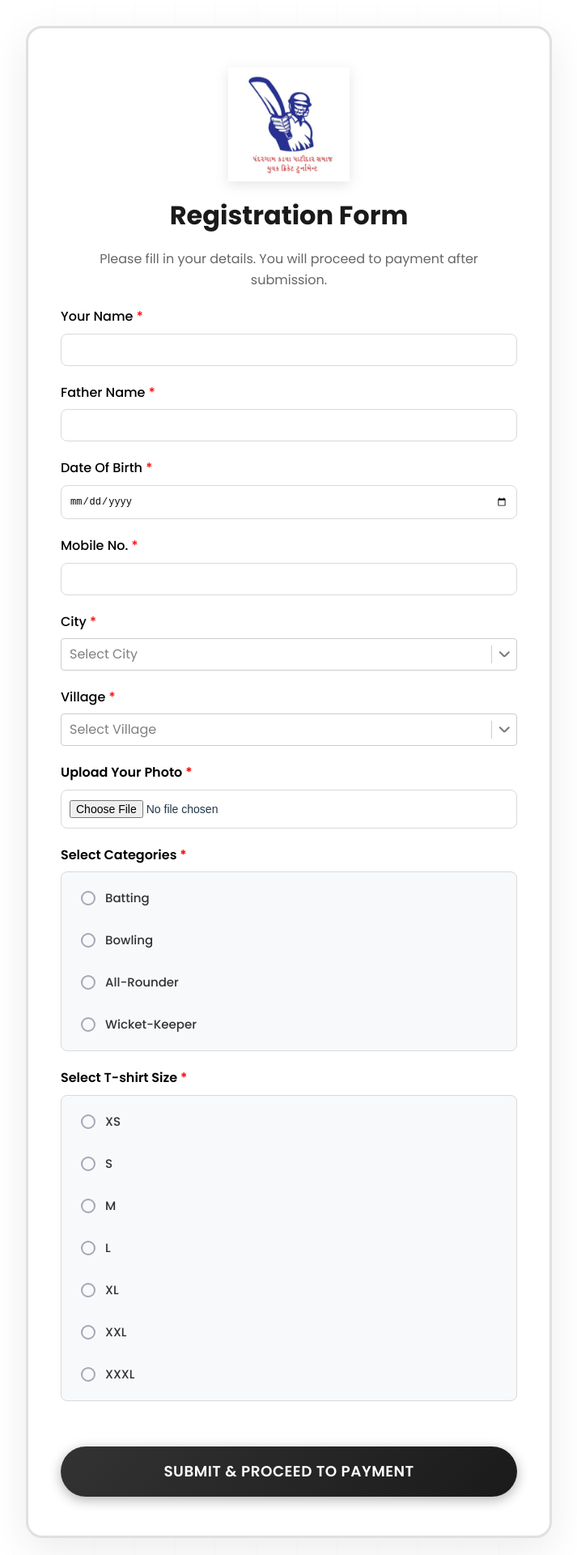
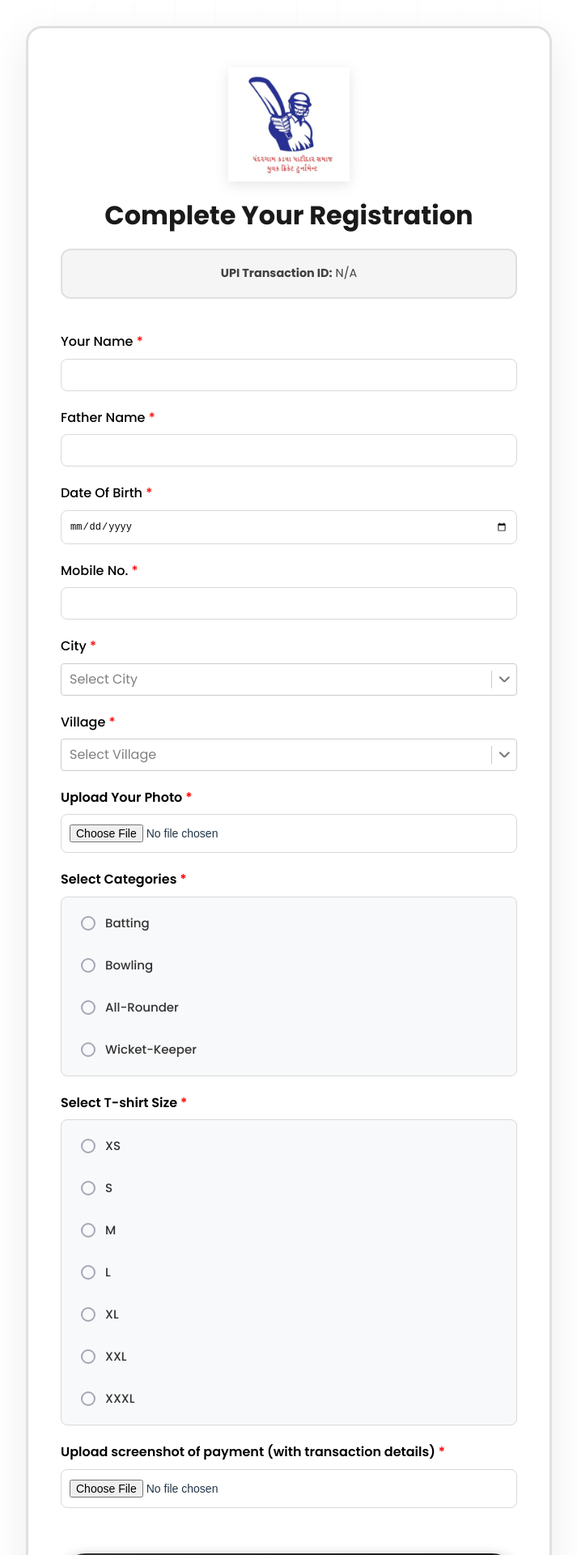
Before and after one commit to karnikkkp02/cricket-payment-repo, a React (Vite) app: page /form in a window 1280 px wide. Shown: the top 1920 px of the page at 81% size, without its empty margins (283-996 px from the left). Built offline with nearby package versions, Linux system fonts and the light colour scheme.

Commit message:
Add changes to original flow

```diff
--- a/src/components/Form.jsx
+++ b/src/components/Form.jsx
@@ -13,6 +13,15 @@ function Form() {
   const location = useLocation();
   const navigate = useNavigate();
 
+  // Get payment details from URL query parameters (sent by Razorpay after successful payment)
+  const urlParams = new URLSearchParams(window.location.search);
+  const razorpayPaymentId = urlParams.get('razorpay_payment_id') || location.state?.paymentId || "N/A";
+  const razorpayPaymentLinkId = urlParams.get('razorpay_payment_link_id') || "N/A";
+
+  const paymentId = razorpayPaymentId;
+  const upiTransactionId = paymentId; // For payment pages, use payment ID as transaction reference
+  const vpa = location.state?.vpa || null;
+
   //Adds comment
   const {
     register,
@@ -23,6 +32,7 @@ function Form() {
   } = useForm();
 
   const [submitting, setSubmitting] = useState(false);
+  const [submitted, setSubmitted] = useState(false);
 
   const onSubmit = async (data) => {
 
@@ -31,8 +41,7 @@ function Form() {
 
     try {
       await sendToGoogleSheets(data);
-      // After successful form submission, redirect to payment page
-      navigate('/payment');
+      setSubmitted(true);
     } catch (error) {
       console.error("Error submitting form:", error);
       alert("Failed to submit form. Please try again.");
@@ -52,12 +61,19 @@ function Form() {
 
     // Upload images to Cloudinary and get URLs
     let photoUrl = null;
+    let paymentScreenshotUrl = null;
 
     try {
       if (formData.photo && formData.photo[0]) {
         console.log('Uploading photo to Cloudinary, file size:', formData.photo[0].size, 'bytes');
         photoUrl = await uploadToCloudinary(formData.photo[0], 'cricket-form-photos');
         console.log('Photo uploaded successfully:', photoUrl);
+      }
+
+      if (formData.paymentScreenshot && formData.paymentScreenshot[0]) {
+        console.log('Uploading payment screenshot to Cloudinary, file size:', formData.paymentScreenshot[0].size, 'bytes');
+        paymentScreenshotUrl = await uploadToCloudinary(formData.paymentScreenshot[0], 'cricket-payment-screenshots');
+        console.log('Payment screenshot uploaded successfully:', paymentScreenshotUrl);
       }
     } catch (error) {
       console.error("Error uploading images to Cloudinary:", error);
@@ -76,6 +92,9 @@ function Form() {
     const formattedTimestamp = `${day}/${month}/${year} ${hours}:${minutes}:${seconds}`;
 
     const dataToSend = {
+      paymentId: paymentId,
+      upiTransactionId: upiTransactionId,
+      vpa: vpa,
       name: formData.name,
       fatherName: formData.fatherName,
       dob: formData.dob,
@@ -86,9 +105,7 @@ function Form() {
       size: formData.size,
       submittedAt: formattedTimestamp,
       photoUrl: photoUrl,
-      paymentId: "N/A",
-      upiTransactionId: "N/A",
-      vpa: "",
+      paymentScreenshotUrl: paymentScreenshotUrl,
     };
 
     console.log('Data to send:', dataToSend);
@@ -112,12 +129,36 @@ function Form() {
     }
   };
 
+  if (submitted) {
+    return (
+      <div className="form-container">
+        <div className="form-content">
+          <div className="success-message">
+            <img src={cricketLogo} alt="Cricket Logo" className="cricket-logo" />
+            <h2>✓ Form Submitted Successfully!</h2>
+            <p>Thank you for your submission. We'll get back to you soon.</p>
+            <button onClick={() => navigate("/")} className="home-button">
+              Go to Home
+            </button>
+          </div>
+        </div>
+      </div>
+    );
+  }
+
   return (
     <div className="form-container">
       <div className="form-content">
         <img src={cricketLogo} alt="Cricket Logo" className="cricket-logo" />
-        <h1>Registration Form</h1>
-        <p style={{ textAlign: 'center', marginBottom: '20px', color: '#666' }}>Please fill in your details. You will proceed to payment after submission.</p>
+        <h1>Complete Your Registration</h1>
+        <div className="payment-info">
+          <strong>UPI Transaction ID:</strong> {upiTransactionId}
+          {vpa && (
+            <div style={{ fontSize: "0.85em", marginTop: "0.25rem" }}>
+              <strong>UPI ID:</strong> {vpa}
+            </div>
+          )}
+        </div>
         <form onSubmit={handleSubmit(onSubmit)} className="registration-form">
           <div className="form-style">
             {/* First Name Field */}
@@ -342,10 +383,39 @@ function Form() {
               </div>
               {errors.size && <p className="error-messages">{errors.size.message}</p>}
             </div>
+
+            {/* Payment Screenshot Upload Field */}
+            <div className="file-upload">
+              <label htmlFor="paymentScreenshot">Upload screenshot of payment (with transaction details) <span style={{ color: 'red' }}>*</span></label>
+              <input
+                type="file"
+                id="paymentScreenshot"
+                accept="image/*"
+                {...register("paymentScreenshot", {
+                  required: "Payment screenshot is required",
+                  validate: {
+                    maxSize: (value) => {
+                      if (value[0]?.size > 5 * 1024 * 1024) {
+                        return "File size must be less than 5 MB.";
+                      }
+                      return true;
+                    },
+                    fileType: (value) => {
+                      const allowedTypes = ["image/jpeg", "image/jpg", "image/png", "image/gif", "image/webp"];
+                      if (!allowedTypes.includes(value[0]?.type)) {
+                        return "Only image files (JPG, JPEG, PNG, GIF, WEBP) are allowed.";
+                      }
+                      return true;
+                    },
+                  },
+                })}
+              />
+              {errors.paymentScreenshot && <p className="error-messages">{errors.paymentScreenshot.message}</p>}
+            </div>
           </div>
 
           <button type="submit" className="submit-button" disabled={submitting}>
-            {submitting ? "Submitting..." : "Submit & Proceed to Payment"}
+            {submitting ? "Submitting..." : "Submit"}
           </button>
         </form>
       </div>
--- a/src/components/Home.jsx
+++ b/src/components/Home.jsx
@@ -23,13 +23,13 @@ function Home() {
         </h6>
         <p>
           <span className="icon-text">
-            <span className="icon">�</span>
-            Click the link below to fill the registration form
+            <span className="icon">💳</span>
+            Click the link below to proceed with payment
           </span>
         </p>
-        <Link to="/form" className="payment-link">
+        <Link to="/payment" className="payment-link">
           <span className="icon">🏏</span>
-          Start Registration
+          Proceed to Payment
         </Link>
       </div>
     </div>
```
